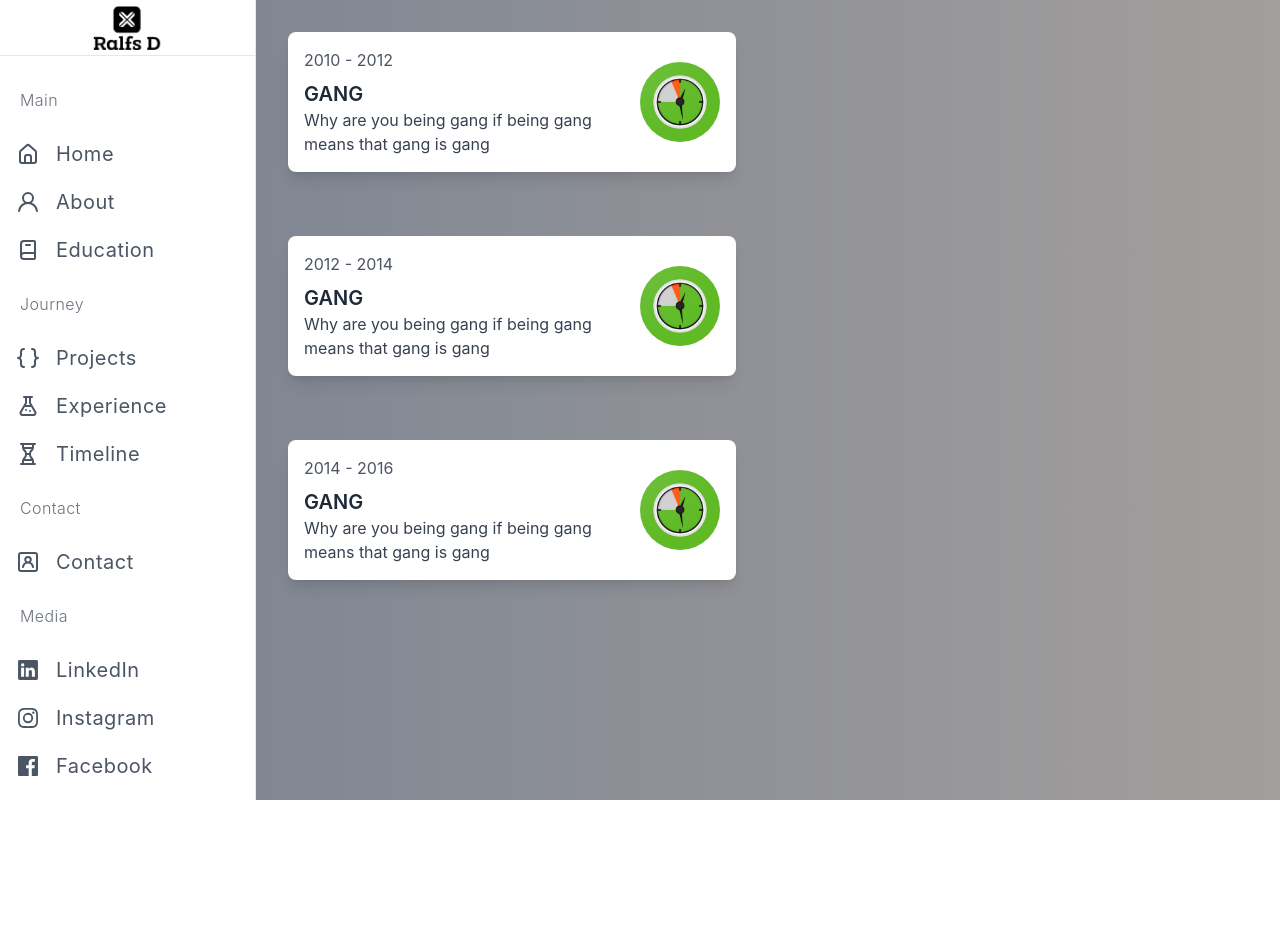
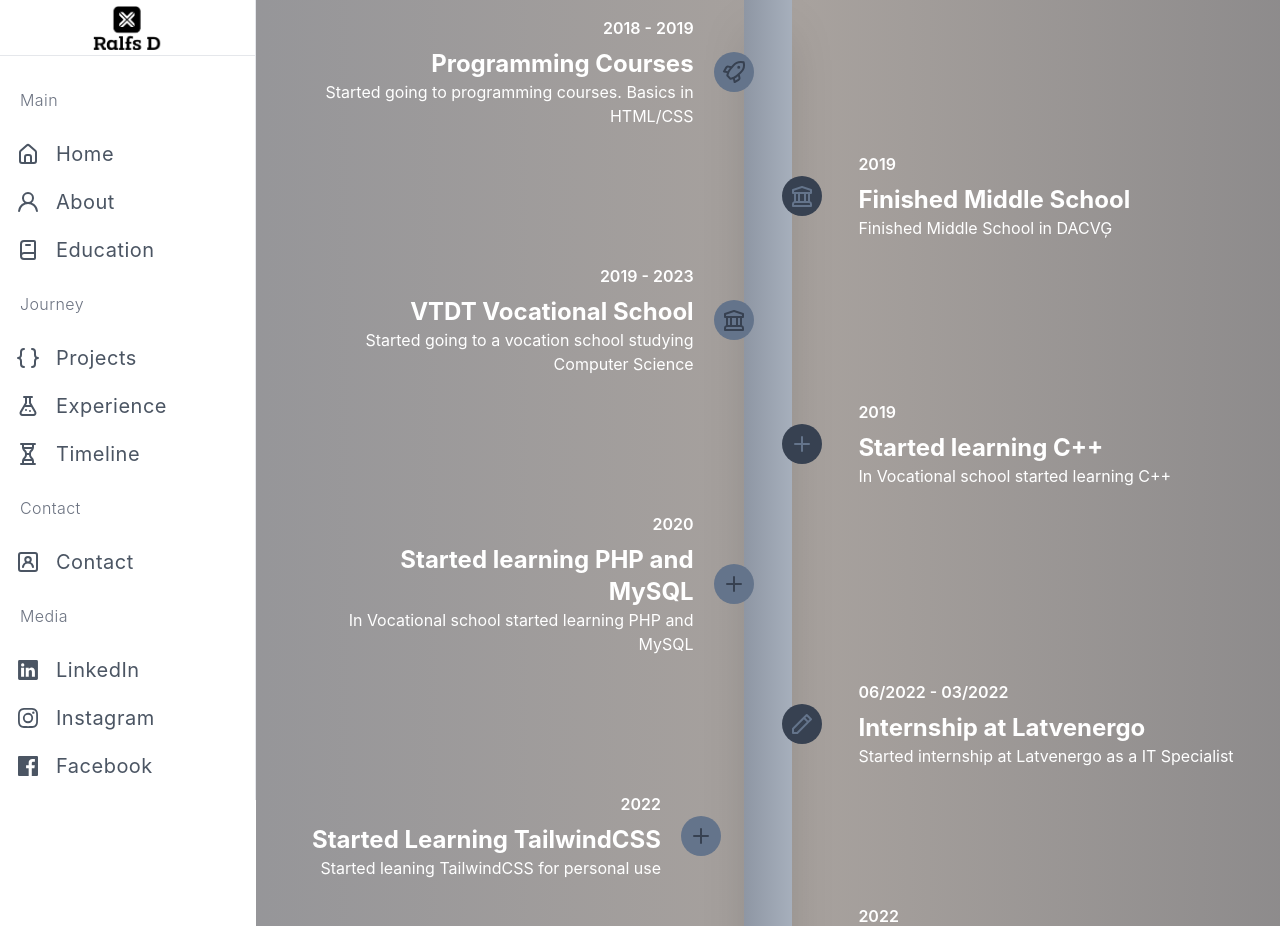
Before and after one commit to HighRollerLV/myportfolio, a React (Create React App) app: page /timeline in a window 1280 px wide. Shown: the top 926 px of the page. Before the commit the page ends 800 px from the top, so only its background shows below. Built offline with nearby package versions, Linux system fonts and the light colour scheme.

Commit message:
Half way done 2 with Timeline.js

```diff
--- a/public/index.html
+++ b/public/index.html
@@ -4,7 +4,7 @@
         <meta charset="utf-8">
         <title>Ralfs D</title>
     </head>
-    <body>
+    <body class="overflow-x-hidden">
         <div id="root"></div>
     </body>
 </html>
--- a/src/components/Navbar.js
+++ /dev/null
@@ -1,76 +0,0 @@
-import React, { useState } from 'react';
-import { Link } from 'react-router-dom';
-
-const Navbar = () => {
-    const [isMobileMenuOpen, setIsMobileMenuOpen] = useState(false);
-
-    const toggleMobileMenu = () => {
-        setIsMobileMenuOpen(!isMobileMenuOpen);
-    };
-
-    return (
-        <nav className="bg-gray-800 text-white">
-            <div className="container mx-auto py-4 px-6 md:flex md:justify-between md:items-center">
-                <div className="flex items-center justify-between">
-                    <Link to="/" className="text-2xl font-semibold">
-                        Your Logo
-                    </Link>
-                    {/* Mobile Menu Button */}
-                    <div className="md:hidden">
-                        <button
-                            onClick={toggleMobileMenu}
-                            className="text-white hover:text-gray-400 focus:outline-none focus:text-gray-400"
-                        >
-                            <svg
-                                className="h-6 w-6 fill-current"
-                                xmlns="http://www.w3.org/2000/svg"
-                                viewBox="0 0 24 24"
-                            >
-                                {isMobileMenuOpen ? (
-                                    <path
-                                        fillRule="evenodd"
-                                        clipRule="evenodd"
-                                        d="M3 18V16H21V18H3ZM3 13V11H21V13H3ZM3 6H21V8H3V6Z"
-                                    />
-                                ) : (
-                                    <path
-                                        fillRule="evenodd"
-                                        clipRule="evenodd"
-                                        d="M4 6H20V8H4V6ZM4 11H20V13H4V11ZM4 16H20V18H4V16Z"
-                                    />
-                                )}
-                            </svg>
-                        </button>
-                    </div>
-                </div>
-
-                {/* Desktop Menu */}
-                <div className={`md:flex ${isMobileMenuOpen ? 'block' : 'hidden'}`}>
-                    <ul className="md:flex space-x-4">
-                        <li>
-                            <Link
-                                to="/"
-                                className="hover:text-gray-400"
-                                onClick={() => setIsMobileMenuOpen(false)}
-                            >
-                                Home
-                            </Link>
-                        </li>
-                        <li>
-                            <Link
-                                to="/about"
-                                className="hover:text-gray-400"
-                                onClick={() => setIsMobileMenuOpen(false)}
-                            >
-                                About
-                            </Link>
-                        </li>
-                        {/* Add more menu items here */}
-                    </ul>
-                </div>
-            </div>
-        </nav>
-    );
-};
-
-export default Navbar;
--- a/src/components/pages/Timeline.js
+++ b/src/components/pages/Timeline.js
@@ -1,19 +1,135 @@
 import React from 'react';
 import TimelineData from "./Timeline/TimelineData";
+import TimelineData2 from "./Timeline/TimelineData2";
+import {
+    UilRocket,
+    UilUniversity,
+    UilPen,
+    UilStar,
+    UilPlus,
+} from '@iconscout/react-unicons';
+
 
 const Timeline = () => {
     return (
         <div className="min-h-screen bg-gradient-to-r from-slate-500 via-stone-400 to-gray-700 background-animate">
             <div className="container mx-auto">
-                <TimelineData YearFrom="2010" YearTo="2012" Subject="GANG"
-                              Description="Why are you being gang if being gang means that gang is gang"
-                              TimelineImage="/media/desktime.png" ImageALT="desktime" index={1}/>
-                <TimelineData YearFrom="2012" YearTo="2014" Subject="GANG"
-                              Description="Why are you being gang if being gang means that gang is gang"
-                              TimelineImage="/media/desktime.png" ImageALT="desktime" index={2}/>
-                <TimelineData YearFrom="2014" YearTo="2016" Subject="GANG"
-                              Description="Why are you being gang if being gang means that gang is gang"
-                              TimelineImage="/media/desktime.png" ImageALT="desktime" index={3}/>
+                <div className="relative h-full justify-center items-center flex">
+                    {/* Vertical line */}
+                    <div
+                        className="absolute bg-gradient-to-l from-slate-300 to-gray-500 background-animate
+                        h-full w-12 shadow-2xl left-1/2 top-0 transform -translate-x-1/2">
+                    </div>
+
+                    {/* Timeline items */}
+                    <div className="flex flex-col justify-between items-start pl-10 pr-4 py-4 gap-6">
+                        <TimelineData
+                            YearFrom="2018"
+                            YearTo="- 2019"
+                            Subject="Programming Courses"
+                            Description="Started going to programming courses. Basics in HTML/CSS"
+                            index={1}
+                            Icon={<UilRocket />}
+                        />
+                        <TimelineData2
+                            YearFrom="2019"
+                            Subject="Finished Middle School"
+                            Description="Finished Middle School in DACVĢ"
+                            index={2}
+                            Icon={<UilUniversity />}
+                        />
+                        <TimelineData
+                            YearFrom="2019"
+                            YearTo="- 2023"
+                            Subject="VTDT Vocational School"
+                            Description="Started going to a vocation school studying Computer Science"
+                            index={3}
+                            Icon={<UilUniversity />}
+                        />
+                        <TimelineData2
+                            YearFrom="2019"
+                            Subject="Started learning C++"
+                            Description="In Vocational school started learning C++"
+                            index={4}
+                            Icon={<UilPlus />}
+                        />
+                        <TimelineData
+                            YearFrom="2020"
+                            Subject="Started learning PHP and MySQL"
+                            Description="In Vocational school started learning PHP and MySQL"
+                            index={5}
+                            Icon={<UilPlus  />}
+                        />
+                        <TimelineData2
+                            YearFrom="06/2022"
+                            YearTo="- 03/2022"
+                            Subject="Internship at Latvenergo"
+                            Description="Started internship at Latvenergo as a IT Specialist"
+                            index={6}
+                            Icon={<UilPen />}
+                        />
+                        <TimelineData
+                            YearFrom="2022"
+                            Subject="Started Learning TailwindCSS"
+                            Description="Started leaning TailwindCSS for personal use"
+                            index={7}
+                            Icon={<UilPlus  />}
+                        />
+                        <TimelineData2
+                            YearFrom="2022"
+                            Subject="Started learning Javascript"
+                            Description="In Vocational school started learning Javascript"
+                            index={8}
+                            Icon={<UilPlus  />}
+                        />
+                        <TimelineData
+                            YearFrom="09/2022"
+                            YearTo="- 06/2023"
+                            Subject="Graduation Project"
+                            Description="Created a Graduation project that focused on MMA and included - Databases,
+                            Api, Javascript, PHP and TailwindCSS"
+                            index={9}
+                            Icon={<UilStar />}
+                        />
+                        <TimelineData2
+                            YearFrom="01/2023"
+                            YearTo="- 05/2023"
+                            Subject="Internship at DeskTime"
+                            Description="Started internship at DeskTime as a Developer"
+                            index={10}
+                            Icon={<UilPen />}
+                        />
+                        <TimelineData
+                            YearFrom="2023"
+                            Subject="Started learning Laravel"
+                            Description="Started leaning Laravel at DeskTime"
+                            index={11}
+                            Icon={<UilPlus  />}
+                        />
+                        <TimelineData2
+                            YearFrom="2023"
+                            Subject="Finished Vocational School VTDT"
+                            Description="Graduated Vocational School and got a Vocational Diploma in Computer Science"
+                            index={12}
+                            Icon={<UilPlus  />}
+                        />
+                        <TimelineData
+                            YearFrom="2023"
+                            Subject="Started learning React"
+                            Description="Started learning React for personal use"
+                            index={13}
+                            Icon={<UilPlus  />}
+                        />
+                        <TimelineData2
+                            YearFrom="09/2023"
+                            YearTo="- 2027"
+                            Subject="Started VA University"
+                            Description="Enrolled in Vidzmes Augstskola (University)"
+                            index={14}
+                            Icon={<UilUniversity />}
+                        />
+                    </div>
+                </div>
             </div>
         </div>
     );
--- a/src/components/pages/Timeline/TimelineData.js
+++ b/src/components/pages/Timeline/TimelineData.js
@@ -1,17 +1,21 @@
 import React from 'react';
 
-function TimelineData({YearFrom, YearTo, Subject, Description, TimelineImage, ImageALT, index}) {
+function TimelineData({YearFrom, YearTo, Subject, Description, isEven, Icon}) {
+    const circlePositionClass = isEven ? 'ml-auto' : 'mr-auto';
+
     return (
-        <div className="flex flex-wrap">
-            <div className={`${index % 1 === 0 ? 'md:w-1/2 order-2' : 'md:w-1/2 md:order-2'
-            } p-4 md:p-8 relative`}>
-                <div className="bg-white p-4 shadow-lg rounded-lg flex flex-row justify-between items-center">
-                    <div className="flex flex-col">
-                        <div className="mb-2 text-gray-600">{YearFrom} - {YearTo}</div>
-                        <h2 className="text-xl font-semibold">{Subject}</h2>
-                        <p className="text-gray-700">{Description}</p>
-                    </div>
-                    <img src={TimelineImage} alt={ImageALT} className="w-20 h-20 rounded-full"/>
+        <div className={`mr-[31.9rem] flex items-center gap-5 z-10 ${isEven ? 'flex-row-reverse' : 'flex-row'}`}>
+            <div className="ml-4 flex flex-col text-right text-white">
+                {/* Year */}
+                <div className="font-semibold mb-2"><p>{YearFrom} {YearTo}</p></div>
+                {/* Content */}
+                <h2 className="text-2xl font-bold">{Subject}</h2>
+                <p className="text-base">{Description}</p>
+            </div>
+            {/* Circle */}
+            <div className={`flex justify-center items-center ${circlePositionClass}`}>
+                <div className="w-10 h-10 bg-slate-500 rounded-full flex justify-center items-center">
+                    <span className="text-gray-700">{Icon}</span>
                 </div>
             </div>
         </div>
--- /dev/null
+++ b/src/components/pages/Timeline/TimelineData2.js
@@ -0,0 +1,25 @@
+import React from 'react';
+
+function TimelineData2({YearFrom, YearTo, Subject, Description, isEven, Icon}) {
+    const circlePositionClass = isEven ? 'ml-auto' : 'mr-auto';
+
+    return (
+        <div className={`ml-[30.4rem] flex items-center gap-5 z-10 ${isEven ? 'flex-row-reverse' : 'flex-row'}`}>
+            {/* Circle */}
+            <div className={`flex justify-center items-center ${circlePositionClass}`}>
+                <div className="w-10 h-10 bg-gray-700 rounded-full flex justify-center items-center">
+                    <span className="text-slate-500">{Icon}</span>
+                </div>
+            </div>
+            <div className="ml-4 flex flex-col text-left text-white">
+                {/* Year */}
+                <div className="font-semibold mb-2"><p>{YearFrom} {YearTo}</p></div>
+                {/* Content */}
+                <h2 className="text-2xl font-bold">{Subject}</h2>
+                <p className="text-base">{Description}</p>
+            </div>
+        </div>
+    );
+}
+
+export default TimelineData2;
```
